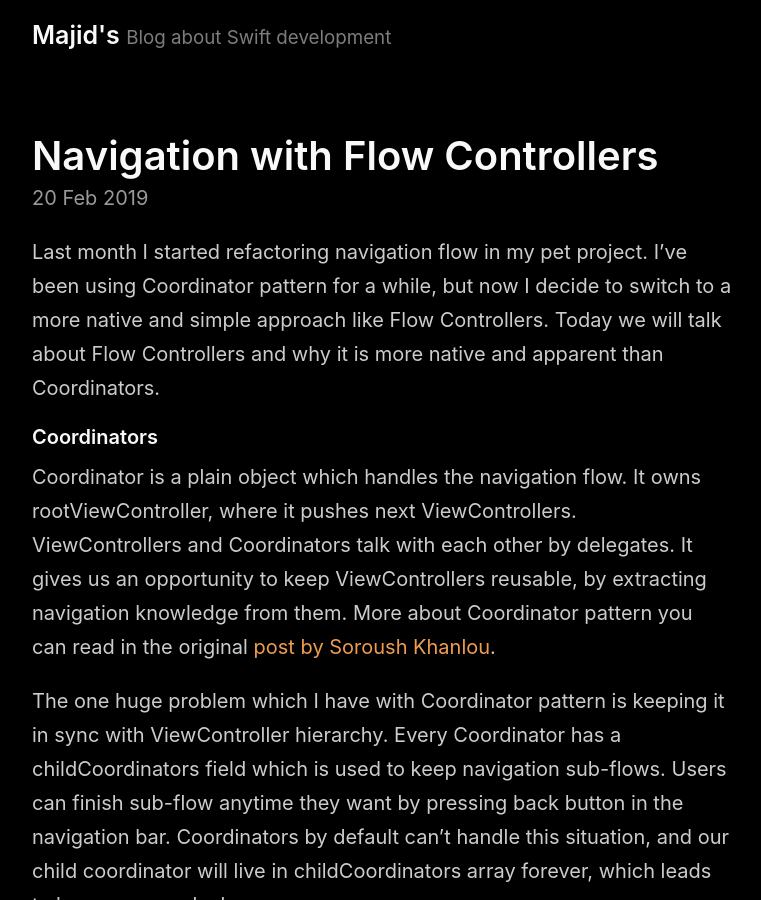
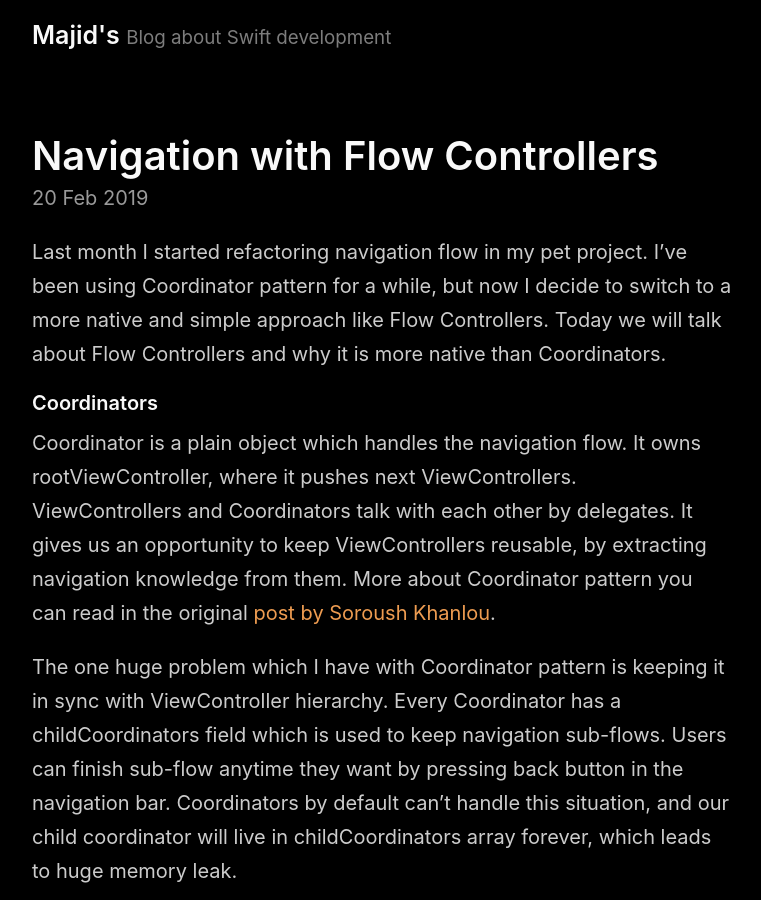
Before and after one commit to mecid/mecid.github.io, a Jekyll site: the page built from _posts/2019-02-20-navigation-with-flow-controllers.md, in a window 1280 px wide and 900 px high. Shown: the whole window, without its empty margins (258-1019 px from the left). Built offline with Jekyll 4.4.1, drawn with Linux system fonts in a browser that asks for light colours; some of the changed lines change nothing that is shown; some of the changed text lies outside the part shown.

Commit message:
Update 2019-02-20-navigation-with-flow-controllers.md

````diff
--- a/_posts/2019-02-20-navigation-with-flow-controllers.md
+++ b/_posts/2019-02-20-navigation-with-flow-controllers.md
@@ -3,7 +3,7 @@
 layout: post
 ---
 
-Last month I started refactoring navigation flow in my pet project. I've been using Coordinator pattern for a while, but now I decide to switch to a more native and simple approach like Flow Controllers. Today we will talk about Flow Controllers and why it is more native and apparent than Coordinators.
+Last month I started refactoring navigation flow in my pet project. I've been using Coordinator pattern for a while, but now I decide to switch to a more native and simple approach like Flow Controllers. Today we will talk about Flow Controllers and why it is more native than Coordinators.
 
 #### Coordinators
 Coordinator is a plain object which handles the navigation flow. It owns rootViewController, where it pushes next ViewControllers. ViewControllers and Coordinators talk with each other by delegates. It gives us an opportunity to keep ViewControllers reusable, by extracting navigation knowledge from them. More about Coordinator pattern you can read in the original [post by Soroush Khanlou](http://khanlou.com/2015/01/the-coordinator/).
@@ -43,6 +43,17 @@
 ```
 
 As you can see, ProductsFlowController creates UINavigationController, add it as a child, then it pushes ProductListViewController to the NavigationController which it owns. It also sets delegate to ProductListViewController which will be used to ask FlowController to show details of the selected product.
+
+Here is my extension which I use to add child ViewControllers to a parent.
+```swift
+extension UIViewController {
+    func add(_ child: UIViewController) {
+        addChild(child)
+        view.addSubview(child.view)
+        child.didMove(toParent: self)
+    }
+}
+```
 
 #### Handling sub-flows with Flow Controllers
 Let's take a look at another example where we have to start sub-flow which handled by separated Flow Controller.
````
